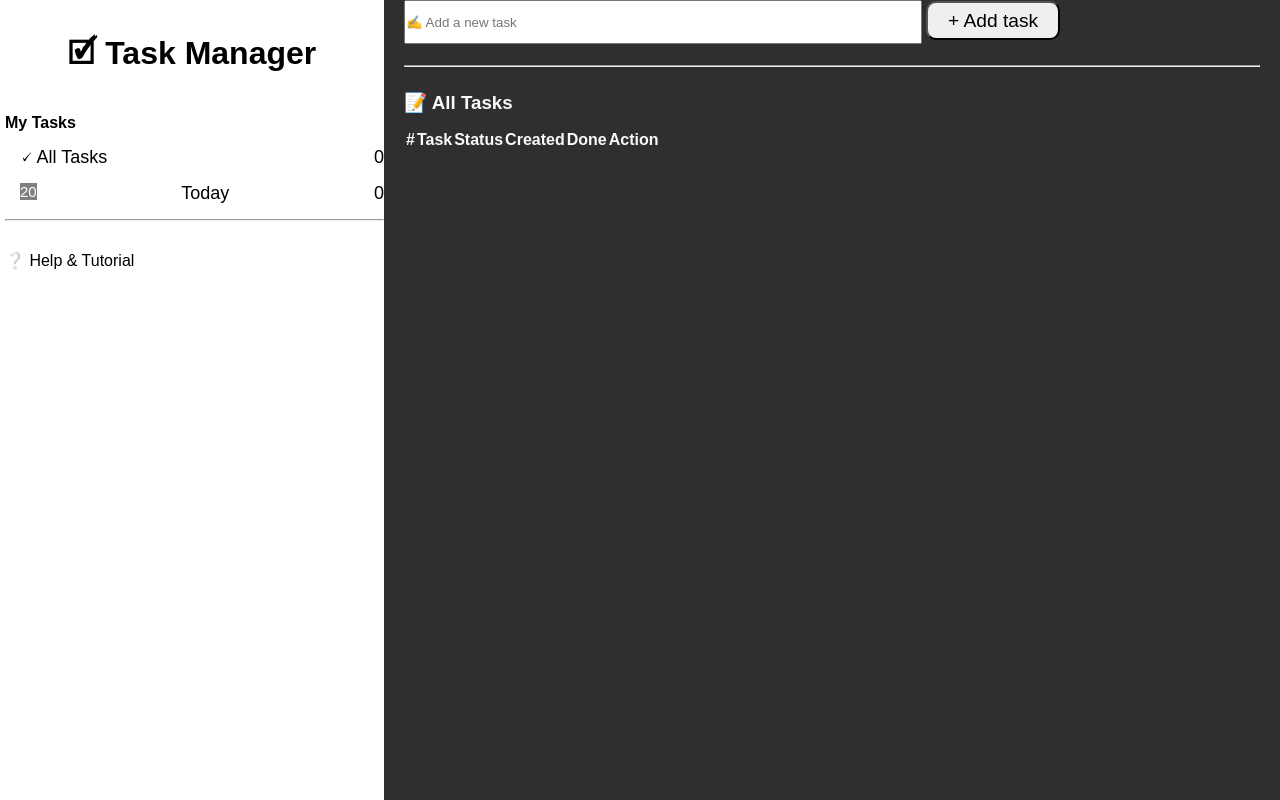
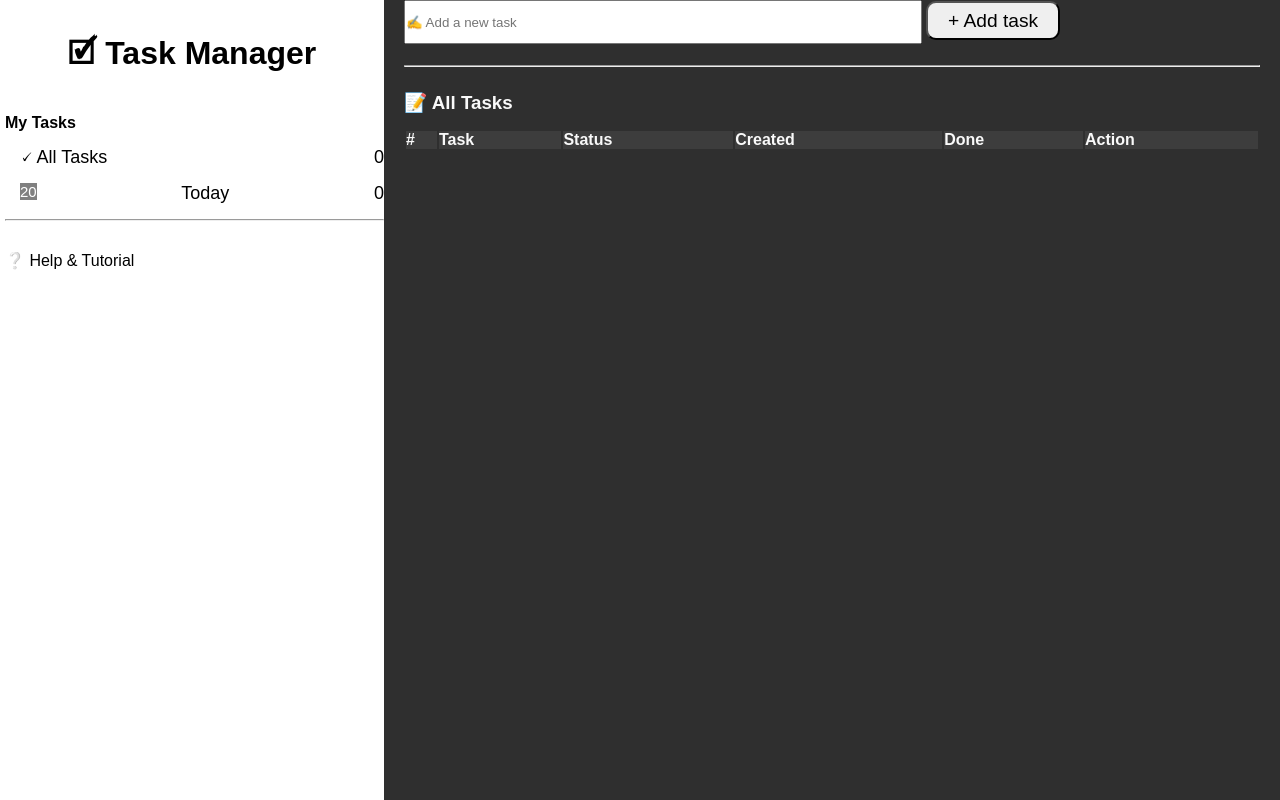
Before and after one commit to asare4/vanilla-js-task-manager, a plain HTML site: page index.html in a window 1280 px wide. Drawn offline with Linux system fonts and the light colour scheme.

Commit message:
style(table): redesign table for better layout and readability

```diff
--- a/styles.css
+++ b/styles.css
@@ -108,4 +108,18 @@ div.main ul li {
     height: 2.5rem;
 }
 
+
+
+/*table*/
+table {
+    width: 100%;
+    text-align: left;
+}
+
+thead {
+    background: #3d3d3d;
+    color: #f9f9f9;
+}
+/*table*/
+
 /* main */
```
